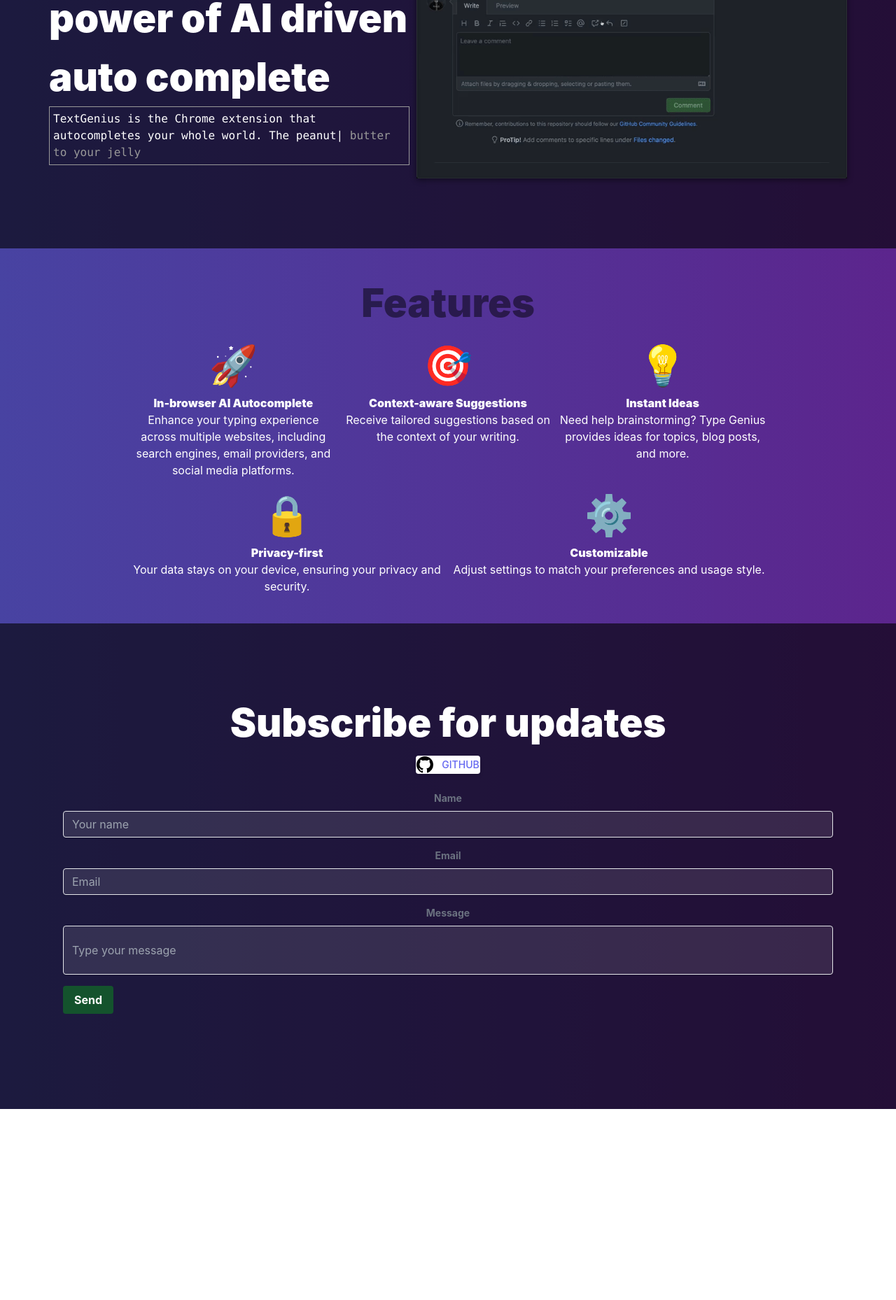
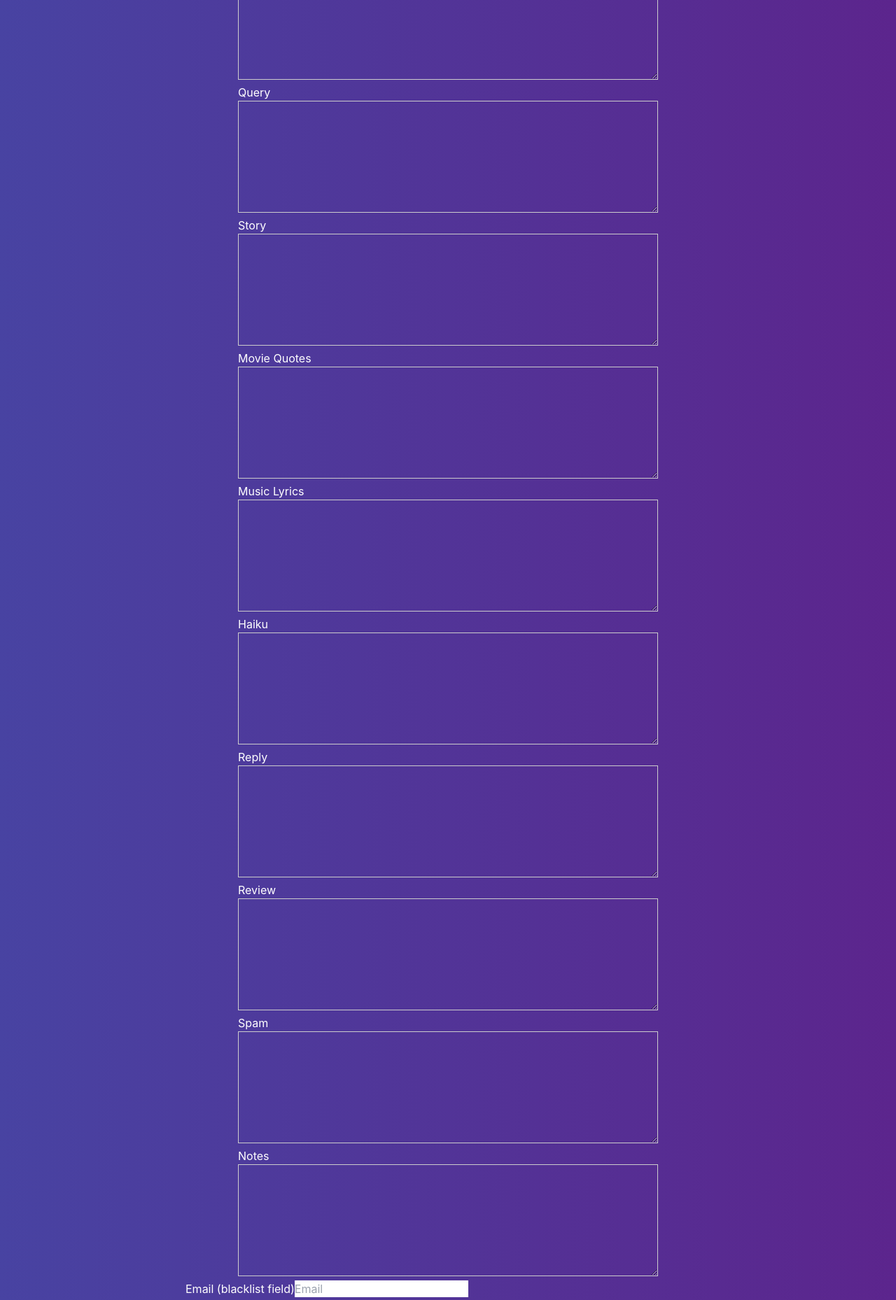
Before and after one commit to bkny-labs/type-genius-web, a React (Create React App) app: page /test in a window 1280 px wide. Shown: the part 300-2158 px from the top of the page at 70% size. Before the commit the page ends 1885 px from the top, so only its background shows below. Built offline with nearby package versions, Linux system fonts and the light colour scheme.

Commit message:
add react router, test page

```diff
--- a/package.json
+++ b/package.json
@@ -14,6 +14,7 @@
     "react": "^18.2.0",
     "react-dom": "^18.2.0",
     "react-icons": "^4.8.0",
+    "react-router-dom": "^6.10.0",
     "react-scripts": "5.0.1",
     "typescript": "^4.9.5",
     "web-vitals": "^2.1.4"
--- a/src/App.tsx
+++ b/src/App.tsx
@@ -3,6 +3,9 @@ import './App.css';
 import TypeGenius from './TypeGenius';
 import logo from './images/logo2.svg';
 import Social from './Social';
+import { BrowserRouter as Router, Routes, Route}
+    from 'react-router-dom';
+import Test from './Test';
 
 
 function App() {
@@ -18,7 +21,12 @@ function App() {
             </div>
         </div>
       </header>
-      <TypeGenius />
+      <Router>
+        <Routes>
+            <Route path='/' element={<TypeGenius />} />
+            <Route path='/test' element={<Test />} />
+        </Routes>
+      </Router>
     </>
   );
 }
--- a/src/Social.tsx
+++ b/src/Social.tsx
@@ -6,10 +6,10 @@ export default function Social() {
         <div className="container social">
             <div className="row align-right">
                 <div className="column shrink">
-                    <a href="https://github.com/m4tuna" rel="noreferrer" target="_blank"><FaGithub /></a>
+                    <a href="https://github.com/bkny-labs/type-genius" rel="noreferrer" target="_blank"><FaGithub /></a>
                 </div>
                 <div className="column shrink">
-                    <a href="https://www.linkedin.com/in/mike-fortuna-68a470172/" rel="noreferrer" target="_blank"><FaLinkedin /></a>
+                    <a href="#" rel="noreferrer" target="_blank"><FaLinkedin /></a>
                 </div>
                 <div className="column shrink">
                     <a href="mailto:m4tuna@gmail.com" rel="noreferrer" target="_blank"><FaEnvelope /></a>
--- /dev/null
+++ b/src/Test.scss
@@ -0,0 +1,61 @@
+
+
+
+.autocomplete-container {
+    position: relative;
+    width: 100%;
+    max-width: 600px;
+    margin: 0 auto;
+  }
+
+  .suggestion-container {
+    position: relative;
+    display: inline-block;
+    width: 100%;
+  }
+
+  .custom-textarea {
+    min-height: 160px;
+    position: relative;
+    z-index: 2;
+    width: 100%;
+    padding: 8px;
+    font-size: 14px;
+    line-height: 1.4;
+    font-family: 'Consolas', monospace;
+    white-space: pre-wrap;
+    overflow-wrap: break-word;
+    outline: none;
+    border: 1px solid #ccc;
+    color: #fff;
+    background-color: transparent;
+  }
+
+  .long-textarea {
+    min-height: 5000px;
+  }
+
+  .suggestion-text, .type-genius-hint {
+    position: absolute;
+    top: 0;
+    left: 0;
+    z-index: 1;
+    padding: 8px;
+    font-size: 14px;
+    line-height: 1.4;
+    font-family: 'Consolas', monospace;
+    white-space: pre-wrap;
+    overflow-wrap: break-word;
+    color: #999;
+    pointer-events: none;
+    background: #000;
+  }
+
+  .hidden-text {
+    position: absolute;
+    visibility: hidden;
+    white-space: pre;
+    font-size: 14px;
+    line-height: 1.4;
+    font-family: 'Consolas', monospace;
+  }
--- /dev/null
+++ b/src/Test.tsx
@@ -0,0 +1,102 @@
+import video from './images/demo.gif';
+import Subscribe from './Subscribe';
+import './Test.scss'
+
+const Test = () => {
+  return (
+    <>
+      <div className="container">
+        <img src="static/images/logo.png" alt="" width="200px" />
+        <form>
+                <div className="autocomplete-container">
+                    <div className="suggestion-container">
+                        <label htmlFor="search">Search</label>
+                        <textarea className="custom-textarea" name="search" id="search"></textarea>
+                    </div>
+                </div>
+
+                <div className="autocomplete-container">
+                    <div className="suggestion-container">
+                        <label htmlFor="query">Query</label>
+                        <textarea className="custom-textarea" name="query" id="query"></textarea>
+                    </div>
+                </div>
+
+                <div className="autocomplete-container">
+                    <div className="suggestion-container">
+                        <label htmlFor="story">Story</label>
+                        <textarea className="custom-textarea" name="story" id="story"></textarea>
+                    </div>
+                </div>
+
+                <div className="autocomplete-container">
+                    <div className="suggestion-container">
+                        <label htmlFor="movie-quotes">Movie Quotes</label>
+                        <textarea className="custom-textarea" name="movie-quotes"
+                            id="movie-quotes"></textarea>
+                    </div>
+                </div>
+
+
+                <div className="autocomplete-container">
+                    <div className="suggestion-container">
+                        <label htmlFor="music-lyrics">Music Lyrics</label>
+                        <textarea className="custom-textarea" name="music-lyrics"
+                            id="music-lyrics"></textarea>
+                    </div>
+                </div>
+
+                <div className="autocomplete-container">
+                    <div className="suggestion-container">
+                        <label htmlFor="haiku">Haiku</label>
+                        <textarea className="custom-textarea" name="haiku" id="haiku"></textarea>
+                    </div>
+                </div>
+
+                <div className="autocomplete-container">
+                    <div className="suggestion-container">
+                        <label htmlFor="reply">Reply</label>
+                        <textarea className="custom-textarea" name="reply" id="reply"></textarea>
+                    </div>
+                </div>
+
+                <div className="autocomplete-container">
+                    <div className="suggestion-container">
+                        <label htmlFor="review">Review</label>
+                        <textarea className="custom-textarea" name="review" id="review"></textarea>
+                    </div>
+                </div>
+
+                <div className="autocomplete-container">
+                    <div className="suggestion-container">
+                        <label htmlFor="spam">Spam</label>
+                        <textarea className="custom-textarea" name="spam" id="spam"></textarea>
+                    </div>
+                </div>
+
+                <div className="autocomplete-container">
+                    <div className="suggestion-container">
+                        <label htmlFor="notes">Notes</label>
+                        <textarea className="custom-textarea" name="notes" id="notes"></textarea>
+                    </div>
+                </div>
+
+                <label htmlFor="email">Email (blacklist field)</label>
+                <input type="email" name="email" id="email" placeholder="Email" />
+
+                <div className="autocomplete-container">
+                    <div className="suggestion-container">
+                        <label>Empty</label>
+                        <textarea className="custom-textarea long-textarea"></textarea>
+                    </div>
+                </div>
+
+                <input className="button-primary" type="submit" value="Submit" />
+
+        </form>
+    </div>
+    </>
+  );
+};
+
+export default Test;
```
Also changed, not shown: 1 other file (tests, documents, lock files or other folders).
